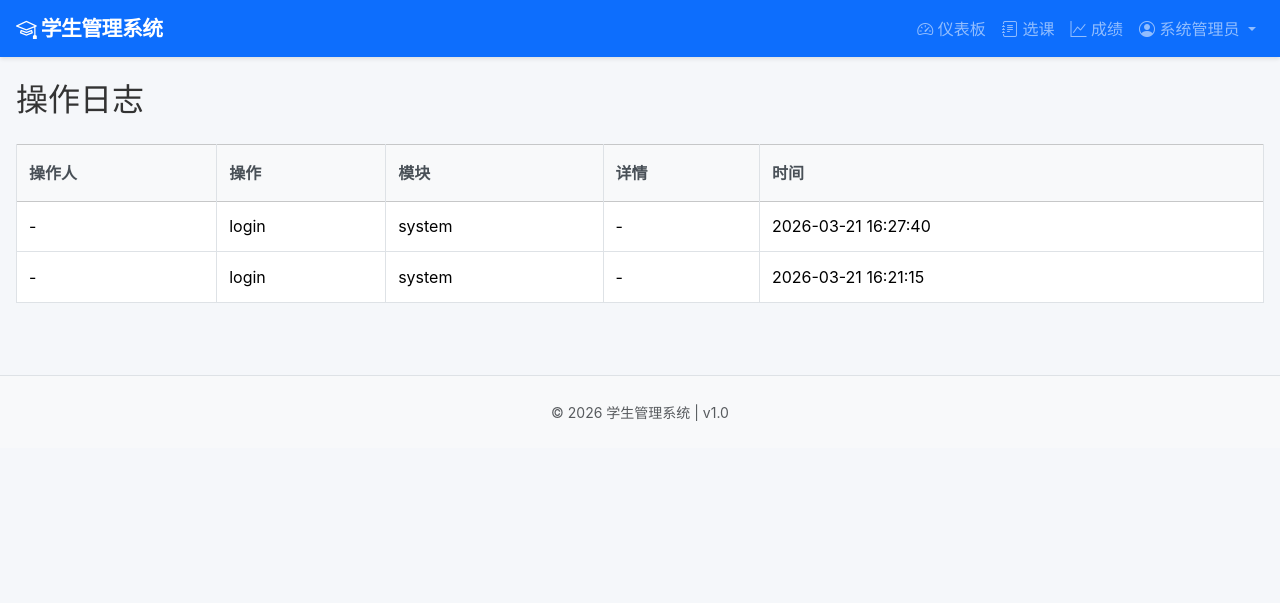
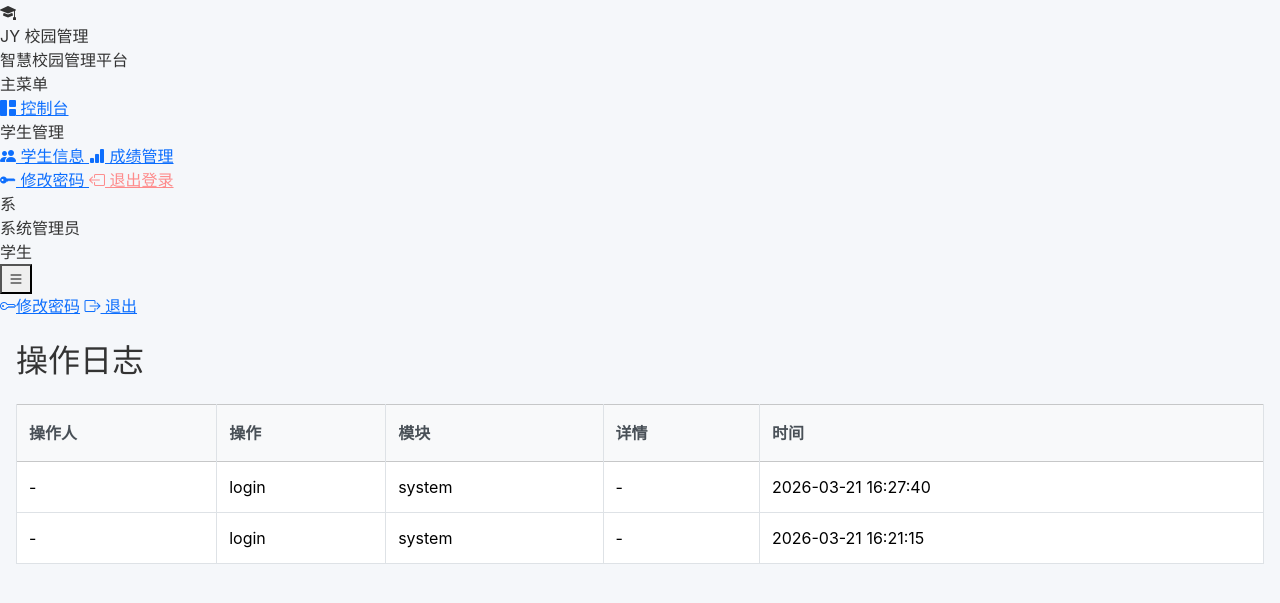
Before and after one commit to weichuyi/jystudent, a Flask app: page /ops-log in a window 1280 px wide. Shown: the top 603 px of the page. Run offline with Flask 3, Linux system fonts and the light colour scheme; a user stored in the database is signed in.

Commit message:
将导航栏替换为响应式侧边栏布局
为已登录用户将原有的Bootstrap顶部导航栏替换为全新的响应式侧边栏与顶部栏界面。新增移动端遮罩层、结构化侧边栏分区（主菜单、学生管理、教学管理、系统管理）及基于角色权限的链接，侧边栏底部展示用户信息，顶部栏精简设计并包含侧边栏切换按钮与快捷操作。将消息提示渲染逻辑迁移至新的页面容器中，同步更新图标样式与关闭按钮。新增简易JavaScript函数（toggleSidebar、closeSidebar），并对页面标题做小幅修改（追加“JY”）。注意：该文件文档开头现已包含BOM头字符。

```diff
--- a/templates/base.html
+++ b/templates/base.html
@@ -3,7 +3,7 @@
 <head>
   <meta charset="UTF-8">
   <meta name="viewport" content="width=device-width, initial-scale=1.0">
-    <title>{% block title %}学生管理系统{% endblock %}</title>
+  <title>{% block title %}学生管理系统{% endblock %}  JY</title>
   <link href="https://cdn.jsdelivr.net/npm/bootstrap@5.3.3/dist/css/bootstrap.min.css" rel="stylesheet">
   <link rel="stylesheet" href="https://cdn.jsdelivr.net/npm/bootstrap-icons@1.11.0/font/bootstrap-icons.css">
   <link rel="stylesheet" href="{{ url_for('static', filename='style.css') }}">
@@ -11,108 +11,151 @@
 </head>
 <body>
 {% if 'user_id' in session %}
-    <nav class="navbar navbar-expand-lg navbar-dark bg-primary sticky-top">
-        <div class="container-fluid">
-            <a class="navbar-brand fw-bold" href="{{ url_for('dashboard') }}">
-                <i class="bi bi-mortarboard"></i> 学生管理系统
+<!-- Mobile overlay -->
+<div class="sidebar-overlay" id="sidebarOverlay" onclick="closeSidebar()"></div>
+
+<!-- ===== SIDEBAR ===== -->
+<aside class="sidebar" id="sidebar">
+  <div class="sidebar-brand">
+    <div class="brand-logo"><i class="bi bi-mortarboard-fill"></i></div>
+    <div class="brand-name">JY 校园管理</div>
+    <div class="brand-sub">智慧校园管理平台</div>
+  </div>
+
+  <nav class="sidebar-nav">
+    <div class="sidebar-section">
+      <div class="sidebar-section-label">主菜单</div>
+      <a class="sidebar-link {% if request.endpoint == 'dashboard' %}active{% endif %}"
+         href="{{ url_for('dashboard') }}">
+        <i class="bi bi-grid-1x2-fill nav-icon"></i> 控制台
       </a>
-            <button class="navbar-toggler" type="button" data-bs-toggle="collapse" data-bs-target="#navbarNav">
-                <span class="navbar-toggler-icon"></span>
-            </button>
-            <div class="collapse navbar-collapse" id="navbarNav">
-                <ul class="navbar-nav ms-auto">
-                    <li class="nav-item">
-                        <a class="nav-link" href="{{ url_for('dashboard') }}">
-                            <i class="bi bi-speedometer2"></i> 仪表板
+    </div>
+
+    <div class="sidebar-section">
+      <div class="sidebar-section-label">学生管理</div>
+      <a class="sidebar-link {% if 'student' in (request.endpoint or '') and 'score' not in (request.endpoint or '') %}active{% endif %}"
+         href="{{ url_for('list_students') }}">
+        <i class="bi bi-people-fill nav-icon"></i> 学生信息
       </a>
-                    </li>
       {% if session.role in ['admin', 'teacher'] %}
-                    <li class="nav-item dropdown">
-                        <a class="nav-link dropdown-toggle" href="#" id="studentDropdown" role="button" data-bs-toggle="dropdown">
-                            <i class="bi bi-people"></i> 学生
+      <a class="sidebar-link {% if 'enrollment' in (request.endpoint or '') %}active{% endif %}"
+         href="{{ url_for('list_enrollments') }}">
+        <i class="bi bi-journal-bookmark-fill nav-icon"></i> 选课记录
       </a>
-                        <ul class="dropdown-menu" aria-labelledby="studentDropdown">
-                            <li><a class="dropdown-item" href="{{ url_for('list_students') }}">学生列表</a></li>
-                            <li><a class="dropdown-item" href="{{ url_for('add_student') }}">新增学生</a></li>
-                        </ul>
-                    </li>
-                    <li class="nav-item dropdown">
-                        <a class="nav-link dropdown-toggle" href="#" id="adminDropdown" role="button" data-bs-toggle="dropdown">
-                            <i class="bi bi-sliders"></i> 管理
+      {% endif %}
+      <a class="sidebar-link {% if 'score' in (request.endpoint or '') %}active{% endif %}"
+         href="{{ url_for('list_scores') }}">
+        <i class="bi bi-bar-chart-fill nav-icon"></i> 成绩管理
       </a>
-                        <ul class="dropdown-menu" aria-labelledby="adminDropdown">
-                            <li><a class="dropdown-item" href="{{ url_for('list_students') }}">学生管理</a></li>
-                            <li><a class="dropdown-item" href="{{ url_for('list_teachers') }}">教师管理</a></li>
-                            <li><a class="dropdown-item" href="{{ url_for('list_classes') }}">班级管理</a></li>
-                            <li><a class="dropdown-item" href="{{ url_for('list_courses') }}">课程管理</a></li>
-                            <li><hr class="dropdown-divider"></li>
-                            <li><a class="dropdown-item" href="{{ url_for('list_scores') }}">成绩管理</a></li>
-                        </ul>
-                    </li>
+    </div>
+
+    {% if session.role in ['admin', 'teacher'] %}
+    <div class="sidebar-section">
+      <div class="sidebar-section-label">教学管理</div>
+      <a class="sidebar-link {% if 'teacher' in (request.endpoint or '') %}active{% endif %}"
+         href="{{ url_for('list_teachers') }}">
+        <i class="bi bi-person-badge-fill nav-icon"></i> 教师信息
+      </a>
+      <a class="sidebar-link {% if 'class' in (request.endpoint or '') %}active{% endif %}"
+         href="{{ url_for('list_classes') }}">
+        <i class="bi bi-building nav-icon"></i> 班级管理
+      </a>
+      <a class="sidebar-link {% if 'course' in (request.endpoint or '') %}active{% endif %}"
+         href="{{ url_for('list_courses') }}">
+        <i class="bi bi-book-fill nav-icon"></i> 课程管理
+      </a>
+    </div>
     {% endif %}
-                    {% if session.role == 'student' %}
-                    <li class="nav-item">
-                        <a class="nav-link" href="{{ url_for('list_courses') }}">
-                            <i class="bi bi-journal-text"></i> 选课
+
+    {% if session.role == 'admin' %}
+    <div class="sidebar-section">
+      <div class="sidebar-section-label">系统管理</div>
+      <a class="sidebar-link {% if 'user' in (request.endpoint or '') %}active{% endif %}"
+         href="{{ url_for('list_users') }}">
+        <i class="bi bi-shield-fill-check nav-icon"></i> 用户管理
       </a>
-                    </li>
-                    <li class="nav-item">
-                        <a class="nav-link" href="{{ url_for('list_scores') }}">
-                            <i class="bi bi-graph-up"></i> 成绩
+      <a class="sidebar-link {% if request.endpoint == 'list_ops_log' %}active{% endif %}"
+         href="{{ url_for('list_ops_log') }}">
+        <i class="bi bi-activity nav-icon"></i> 操作日志
       </a>
-                    </li>
+    </div>
     {% endif %}
-                    {% if session.role == 'admin' %}
-                    <li class="nav-item dropdown">
-                        <a class="nav-link dropdown-toggle" href="#" id="systemDropdown" role="button" data-bs-toggle="dropdown">
-                            <i class="bi bi-gear"></i> 系统
+  </nav>
+
+  <div class="sidebar-footer">
+    <a href="{{ url_for('change_password') }}" class="sidebar-link" style="margin-bottom:.15rem">
+      <i class="bi bi-key-fill nav-icon"></i> 修改密码
     </a>
-                        <ul class="dropdown-menu" aria-labelledby="systemDropdown">
-                            <li><a class="dropdown-item" href="{{ url_for('list_users') }}">用户管理</a></li>
-                            <li><a class="dropdown-item" href="{{ url_for('list_ops_log') }}">操作日志</a></li>
-                        </ul>
-                    </li>
-                    {% endif %}
-                    <li class="nav-item dropdown">
-                        <a class="nav-link dropdown-toggle" href="#" id="userDropdown" role="button" data-bs-toggle="dropdown">
-                            <i class="bi bi-person-circle"></i> {{ session.full_name }}
+    <a href="{{ url_for('logout') }}" class="sidebar-link" style="color:rgba(255,120,120,.85)">
+      <i class="bi bi-box-arrow-left nav-icon"></i> 退出登录
     </a>
-                        <ul class="dropdown-menu dropdown-menu-end" aria-labelledby="userDropdown">
-                            <li><a class="dropdown-item" href="{{ url_for('change_password') }}">修改密码</a></li>
-                            <li><hr class="dropdown-divider"></li>
-                            <li><a class="dropdown-item" href="{{ url_for('logout') }}">退出登录</a></li>
-                        </ul>
-                    </li>
-                </ul>
+    <div class="sidebar-user">
+      <div class="sidebar-user-avatar">{{ (session.full_name or session.username or '?')[0] | upper }}</div>
+      <div class="sidebar-user-info">
+        <div class="u-name">{{ session.full_name or session.username }}</div>
+        <div class="u-role">
+          {% if session.role == 'admin' %}管理员
+          {% elif session.role == 'teacher' %}教师
+          {% else %}学生{% endif %}
         </div>
       </div>
-    </nav>
+    </div>
+  </div>
+</aside>
+
+<!-- ===== TOP BAR ===== -->
+<header class="topbar">
+  <button class="topbar-toggle" onclick="toggleSidebar()">
+    <i class="bi bi-list"></i>
+  </button>
+  <div class="topbar-title">{% block page_title %}{% endblock %}</div>
+  <div class="topbar-actions">
+    <a href="{{ url_for('change_password') }}" class="topbar-btn d-none d-md-inline-flex">
+      <i class="bi bi-key"></i> 修改密码
+    </a>
+    <a href="{{ url_for('logout') }}" class="topbar-btn btn-exit">
+      <i class="bi bi-box-arrow-right"></i> 退出
+    </a>
+  </div>
+</header>
+
+<!-- ===== MAIN ===== -->
+<main class="main-content">
+  <div class="page-container">
+    {% with messages = get_flashed_messages(with_categories=true) %}
+    {% if messages %}
+      {% for category, message in messages %}
+      <div class="alert alert-{{ 'danger' if category == 'error' else category }} alert-dismissible fade show" role="alert">
+        <i class="bi {% if category == 'success' %}bi-check-circle-fill{% elif category in ['danger','error'] %}bi-exclamation-circle-fill{% else %}bi-info-circle-fill{% endif %} me-1"></i>
+        {{ message }}
+        <button type="button" class="btn-close ms-auto" data-bs-dismiss="alert" aria-label="Close"></button>
+      </div>
+      {% endfor %}
+    {% endif %}
+    {% endwith %}
+{% else %}
+<main>
 {% endif %}
 
-    <main class="container-fluid">
-        {% with messages = get_flashed_messages(with_categories=true) %}
-        {% if messages %}
-        <div class="row mt-3">
-            <div class="col-12">
-                {% for category, message in messages %}
-                <div class="alert alert-{{ 'danger' if category == 'danger' else 'warning' if category == 'warning' else 'info' if category == 'info' else 'success' }} alert-dismissible fade show" role="alert">
-                    {{ message }}
-                    <button type="button" class="btn-close" data-bs-dismiss="alert"></button>
+{% block content %}{% endblock %}
+
+{% if 'user_id' in session %}
   </div>
-                {% endfor %}
-            </div>
-        </div>
-        {% endif %}
-        {% endwith %}
-
-        {% block content %}{% endblock %}
 </main>
 
-    <footer class="bg-light py-4 mt-5 border-top">
-        <div class="container-fluid text-center text-muted">
-            <small>&copy; 2026 学生管理系统 | v1.0</small>
-        </div>
-    </footer>
+<script>
+function toggleSidebar() {
+  document.getElementById('sidebar').classList.toggle('open');
+  document.getElementById('sidebarOverlay').classList.toggle('open');
+}
+function closeSidebar() {
+  document.getElementById('sidebar').classList.remove('open');
+  document.getElementById('sidebarOverlay').classList.remove('open');
+}
+</script>
+{% else %}
+</main>
+{% endif %}
 
 <script src="https://cdn.jsdelivr.net/npm/bootstrap@5.3.3/dist/js/bootstrap.bundle.min.js"></script>
 {% block extra_js %}{% endblock %}
```
Lines whose indentation alone changed are shown as unchanged.
